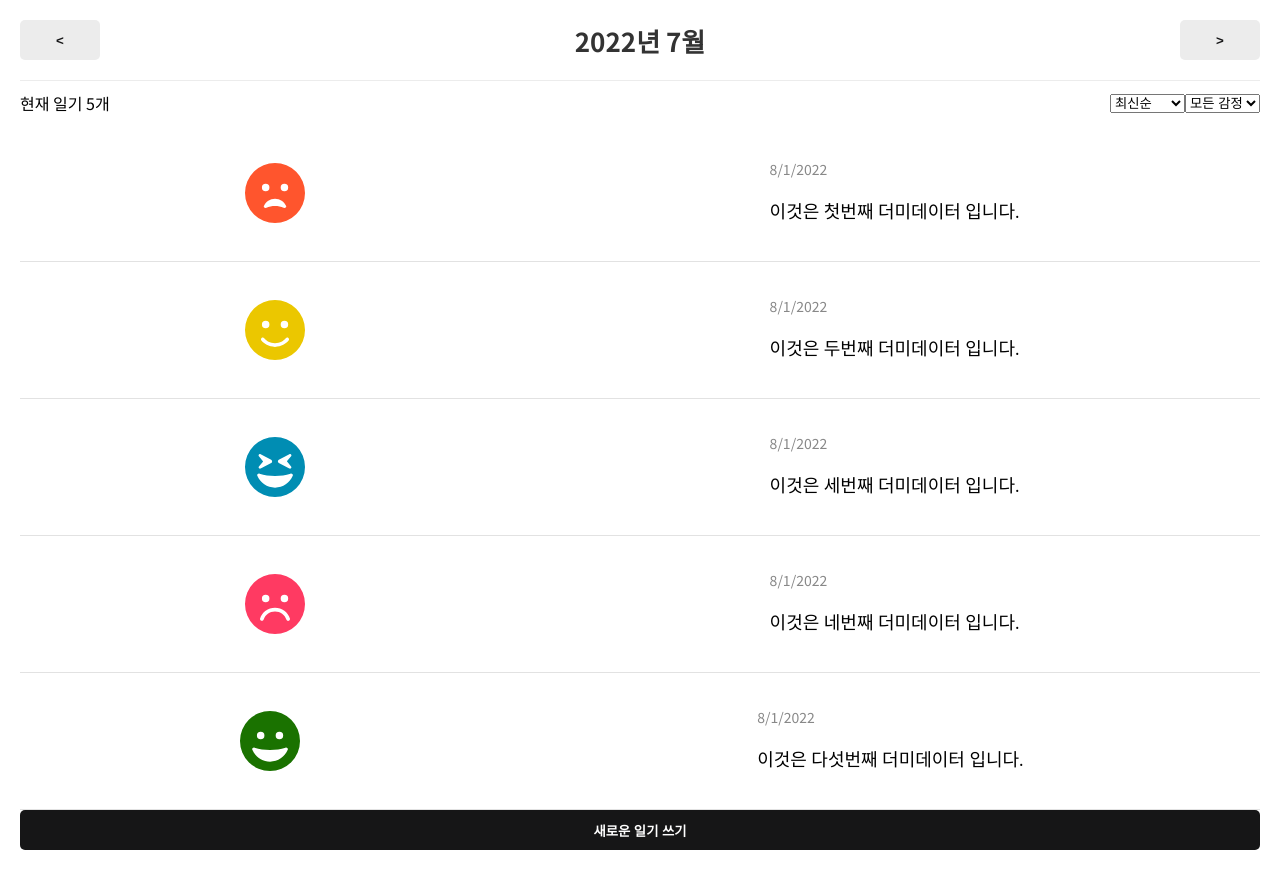
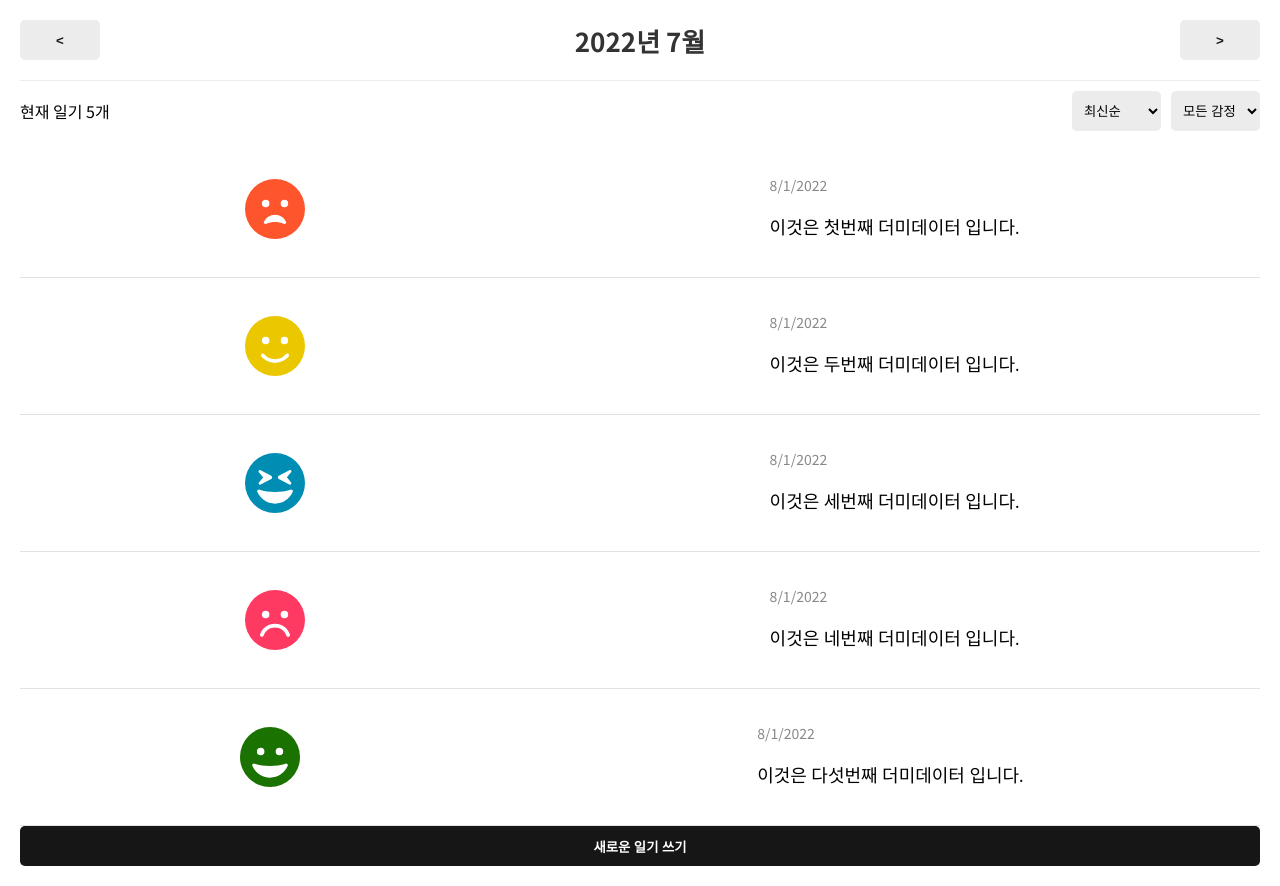
Before and after one commit to yujleee/my-mini-diary, a React (Create React App) app: page / in a window 1280 px wide. Built offline with nearby package versions, Linux system fonts and the light colour scheme; a web font is replaced by a local one.

Commit message:
✨ 필터링 컴포넌트 추가

```diff
--- a/src/components/ControlMenu.js
+++ b/src/components/ControlMenu.js
@@ -1,6 +1,6 @@
 const ControlMenu = ({ value, onChange, optionList }) => {
   return (
-    <select value={value} onChange={(e) => onChange(e.target.value)} optionList={optionList}>
+    <select className="control-menu" value={value} onChange={(e) => onChange(e.target.value)}>
       {optionList.map((it, idx) => (
         <option key={idx} value={it.value}>
           {it.name}
```
